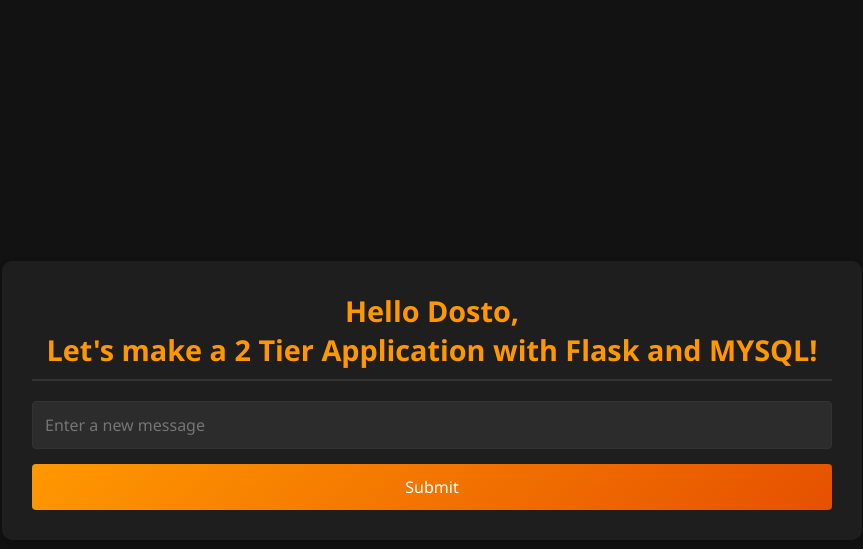
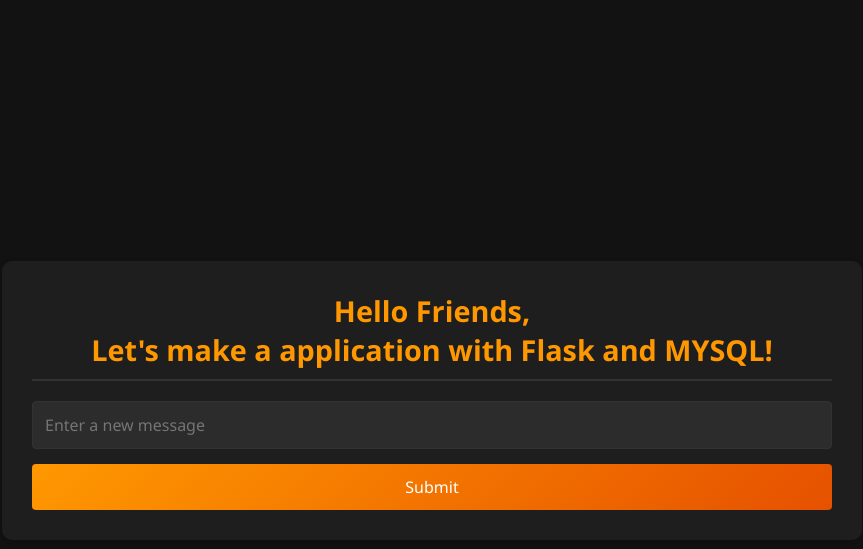
Before and after one commit to nikhilgupta738/mytest, a Flask app: page / in a window 1280 px wide. Shown: the top 549 px of the page, without its empty margins (208-1071 px from the left). Run offline with Flask 2, Linux system fonts and the light colour scheme; data that the repository does not hold is empty; some libraries are stand-ins or nearby versions.

Commit message:
Update index.html

```diff
--- a/templates/index.html
+++ b/templates/index.html
@@ -119,7 +119,7 @@
 
 <body>
     <div class="container">
-        <h1>Hello Dosto,<br>Let's make a 2 Tier Application with Flask and MYSQL!</h1>
+        <h1>Hello Friends,<br>Let's make a application with Flask and MYSQL!</h1>
         <div class="messages">
             {% for message in messages %}
                 <p>{{ message[0] }}</p>
```
